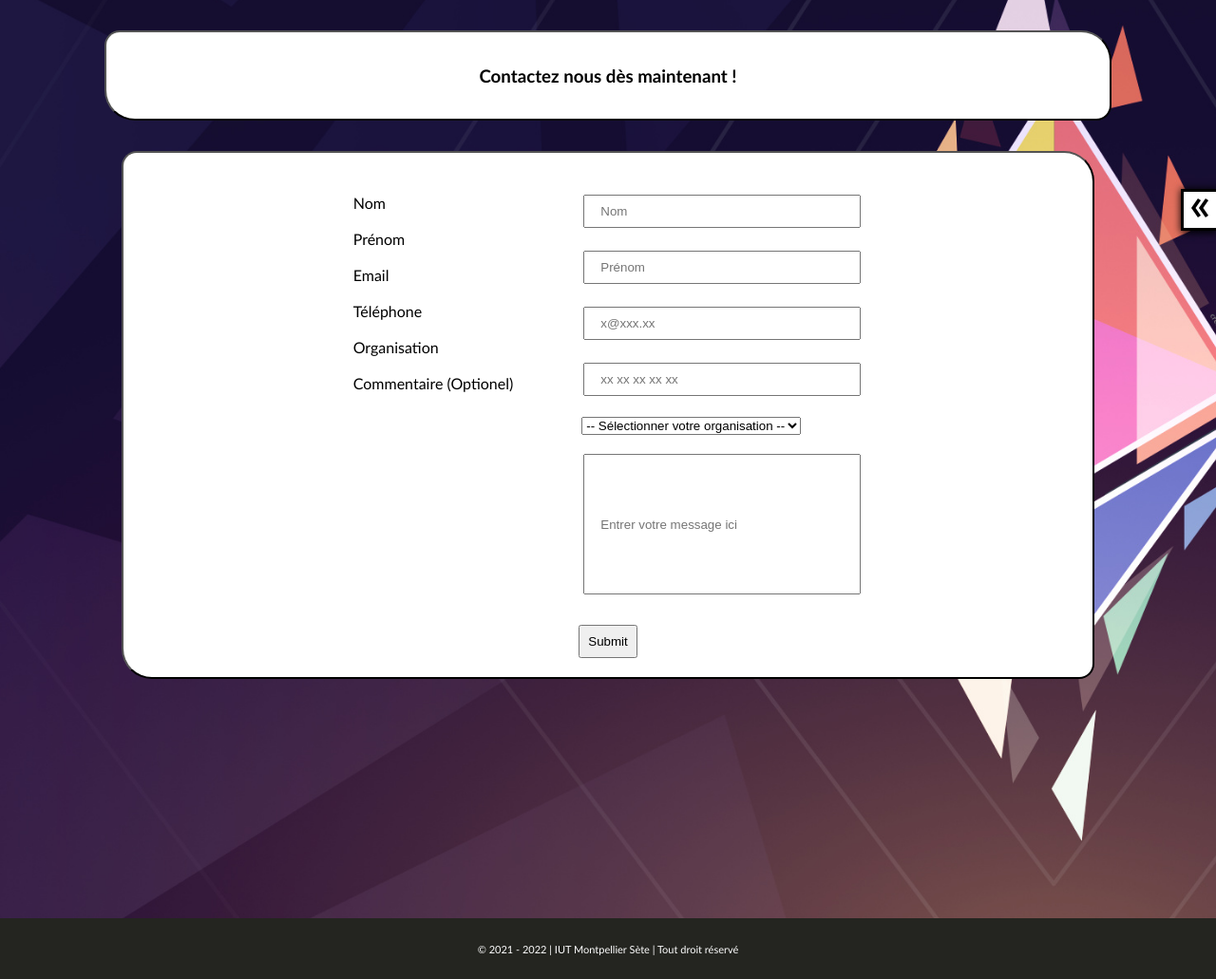
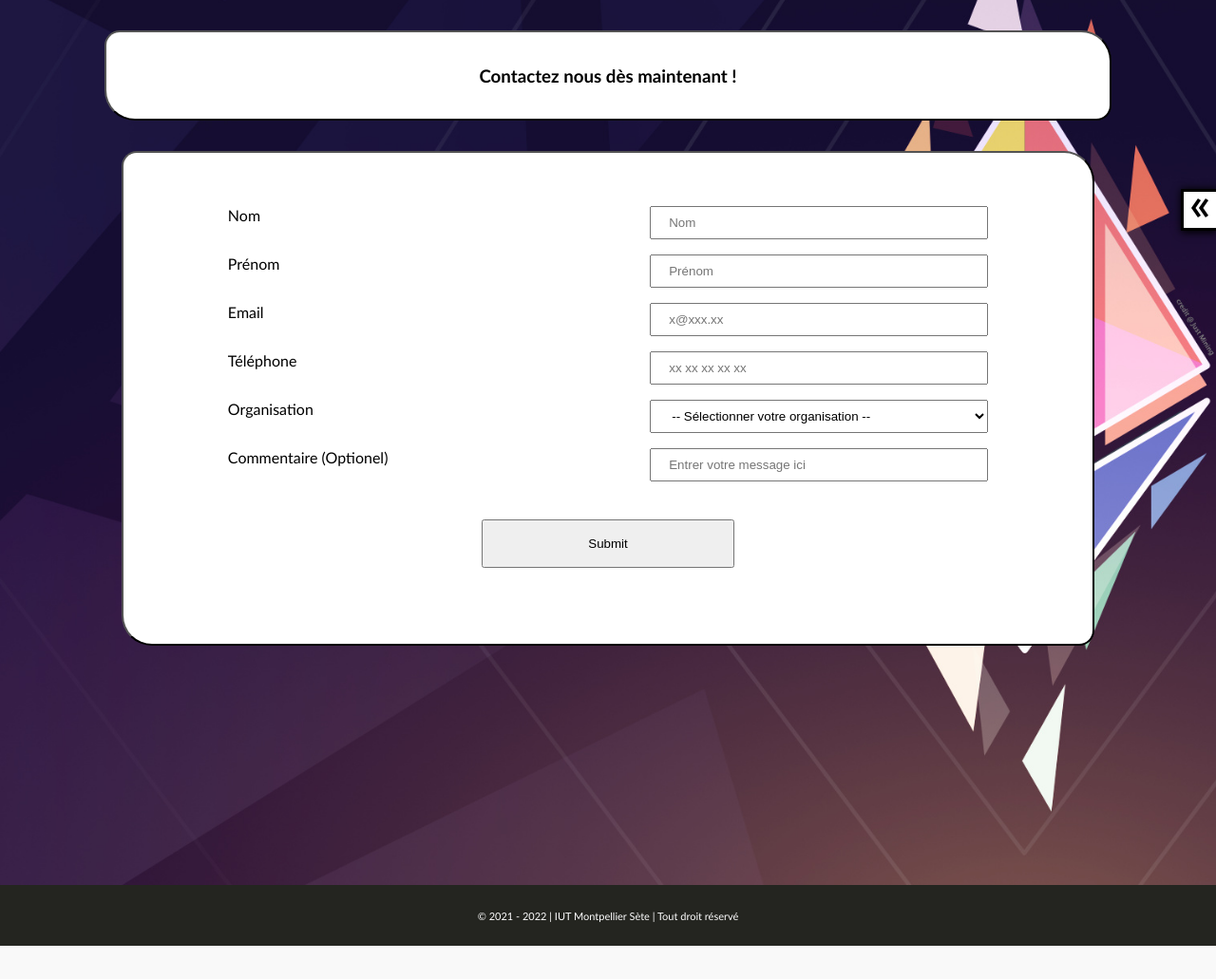
Before and after one commit to Akkuun/ProjetWeb-Pokemon-S1, a PHP site: page /contact.php in a window 1280 px wide. Shown: the part 220-1251 px from the top of the page at 95% size. After the commit the page ends 1216 px from the top, so only its background shows below. Run offline with PHP 8.4, Linux system fonts and the light colour scheme.

Commit message:
Fixing contact.php

```diff
--- a/src/contact.php
+++ b/src/contact.php
@@ -22,33 +22,37 @@
     <div class="formulary">
         <form action="">
             <div>
-                <div>
                 <div>Nom</div>
-                    <div>Prénom</div>
-                    <div>Email</div>
-                    <div>Téléphone</div>
-                    <div>Organisation</div>
-                    <div>Commentaire (Optionel)</div>
-                </div>
-                <div>
                 <label>
                     <input type="text" placeholder="Nom">
                 </label>
+            </div>
 
+            <div>
+                <div>Prénom</div>
                 <label>
                     <input type="text" placeholder="Prénom">
                 </label>
+            </div>
 
+            <div>
+                <div>Email</div>
                 <label>
                     <input type="email" placeholder="x@xxx.xx" pattern="[a-z0-9._%+-]+@[a-z0-9.-]+\.[a-z]{2,4}$"
                            required/>
                 </label>
+            </div>
 
+            <div>
+                <div>Téléphone</div>
                 <label>
                     <input type="tel" name="phone" placeholder="xx xx xx xx xx"
                            pattern="[0-9]{2} [0-9]{2} [0-9]{2} [0-9]{2} [0-9]{2}" required>
                 </label>
+            </div>
 
+            <div>
+                <div>Organisation</div>
                 <label>
                     <select name="orga">
                         <option value="">-- Sélectionner votre organisation --</option>
@@ -57,14 +61,17 @@
                         <option value="académie">académie</option>
                     </select>
                 </label>
+            </div>
 
+            <div>
+                <div>Commentaire (Optionel)</div>
                 <label>
                     <input type="text" placeholder="Entrer votre message ici">
                 </label>
             </div>
-            </div>
-            <div>
-                <input id="submit" type="submit">
+
+            <div id="submit">
+                <input type="submit">
             </div>
         </form>
     </div>
--- a/src/css/style.css
+++ b/src/css/style.css
@@ -360,12 +360,12 @@ Formulary
 }
 
 .formulary input {
-    width: 512px;
+    width: 100%;
 }
 
-#submit {
-    width: auto;
-    padding: 8px;
+.formulary > form {
+    width: 90%;
+    padding: 32px 5%;
 }
 
 .formulary > form > div {
@@ -373,27 +373,25 @@ Formulary
     flex-direction: row;
 }
 
+.formulary > form > div * {
+    display: flex;
+    flex-direction: row;
+    flex-grow: 2;
+    flex-basis: 0;
+    padding: 8px 5%;
+}
+
 .formulary > form > div:last-child {
     justify-content: center;
 }
 
-.formulary > form > div > div {
-    display: flex;
-    flex-direction: column;
-    padding: 16px 32px;
+#submit {
+    width: 30%;
+    margin: 32px auto;
 }
 
-.formulary > form > div > div > * {
-    margin: 8px 4px;
-}
-
-.formulary > form > div > div:first-child > * {
-    margin: 11px 4px 8px 4px;
-}
-
-.formulary > form > div > div:last-child > label:last-child > input {
-    max-width: 512px;
-    height: 128px;
+#submit > input {
+    padding: 16px;
 }
 
 /*
@@ -473,20 +471,10 @@ Medias
         width: 380px;
         height: auto;
     }
-
-    .formulary > form > div input {
-        width: 256px;
-        margin: 4px 2px;
-        padding: 8px 16px;
-    }
 }
 
 @media screen and (min-width: 900px) {
-    .formulary > form > div input {
-        width: 512px;
-        margin: 8px 4px;
-        padding: 16px 32px;
-    }
+
 }
 
 @media screen and (max-width: 790px) {
@@ -513,20 +501,10 @@ Medias
     #mini_header > h1 {
         font-size: 17px;
     }
-
-    .formulary > form > div input {
-        width: 128px;
-        margin: 2px 1px;
-        padding: 4px 8px;
-    }
 }
 
 @media screen and (min-width: 660px) {
-    .formulary > form > div input {
-        width: 256px;
-        margin: 4px 2px;
-        padding: 8px 16px;
-    }
+
 }
 
 /*
--- a/src/index.php
+++ b/src/index.php
@@ -51,7 +51,7 @@
                     </p>
                 </div>
             </div>
-            <div style="height: 512px"></div>
+            <div style="height: 183px"></div>
         </div>
         <div class="side"></div>
     </div>
--- a/src/js/script.js
+++ b/src/js/script.js
@@ -171,7 +171,7 @@ function toggleMenu() {
 }
 
 function inputAnimation() {
-    $(".formulary > form > div > div > label > input").focus(function() {
+    $(".formulary > form > div > label > input").focus(function() {
         $(this)
             .css("background-color", "rgba(255, 255, 0, .35)")
             .css("transition-duration", ".35s");
```
Also changed, not shown: src/eliott.php (+9 -13 lines). Lines whose indentation alone changed are shown as unchanged.
